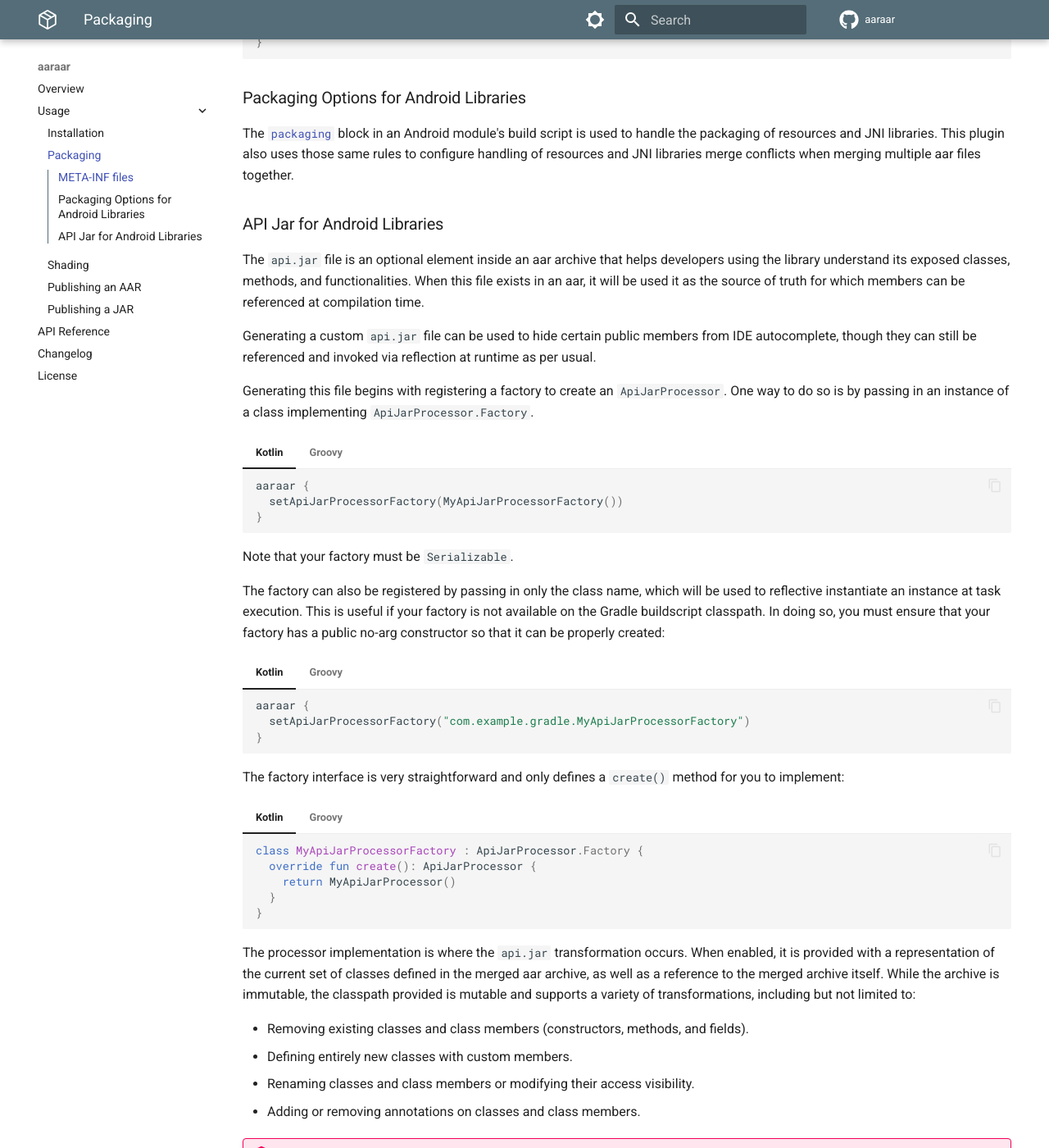
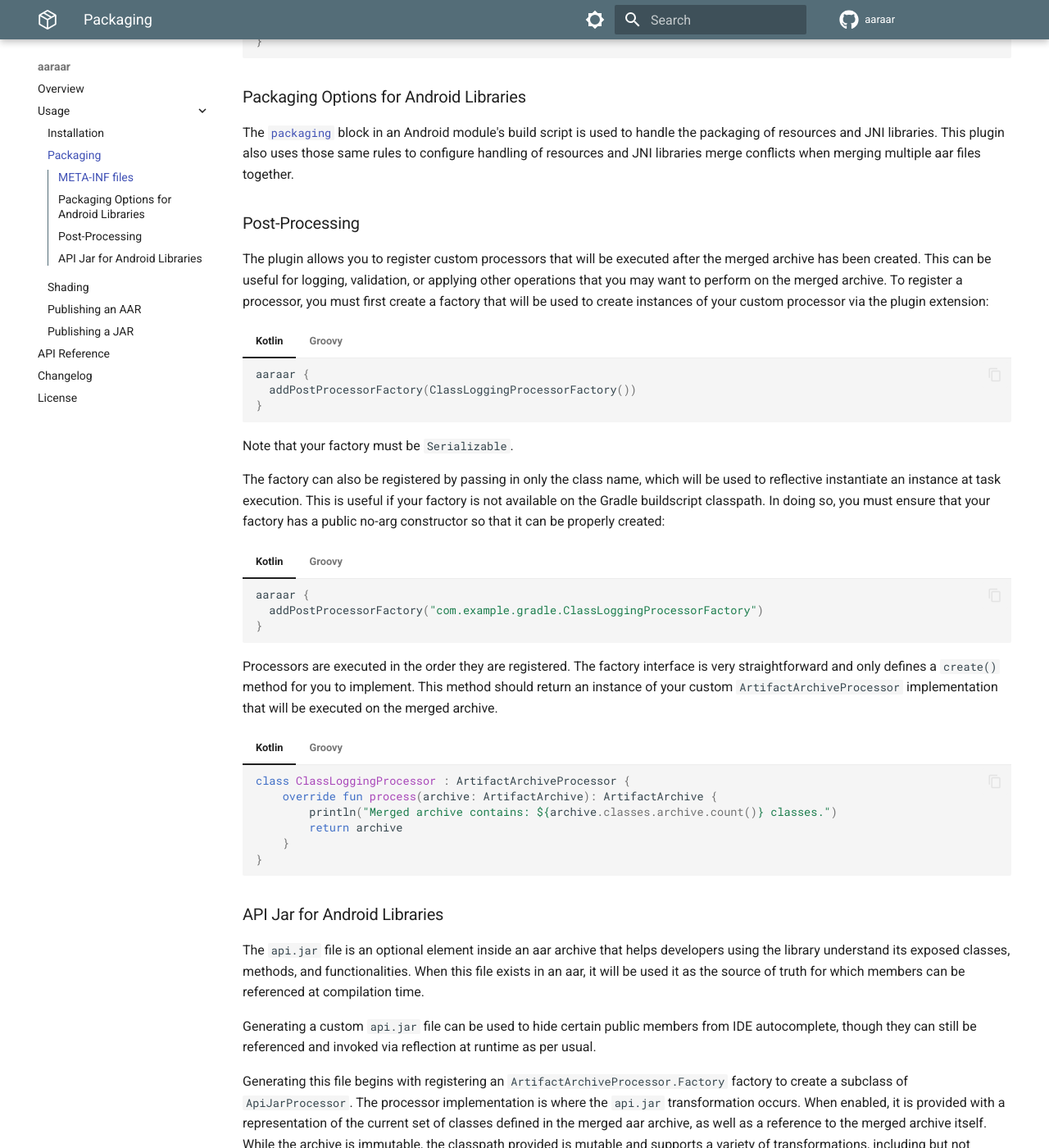
Before and after one commit to christiandeange/aaraar, an MkDocs documentation site: the page built from docs/packaging.md, in a window 1280 px wide and 1400 px high, scrolled down 1138 px. Shown: the whole window at 82% size. Built offline with MkDocs 1.6.1 and Material for MkDocs 9.7.7, drawn with Linux system fonts in a browser that asks for light colours; comment, search, counter and statistics services are not loaded.

Commit message:
Update packaging documentation

````diff
--- a/docs/packaging.md
+++ b/docs/packaging.md
@@ -95,23 +95,18 @@ an Android module's build script is used to handle the packaging of resources an
 those same rules to configure handling of resources and JNI libraries merge conflicts when merging multiple aar files
 together.
 
-### API Jar for Android Libraries
+### Post-Processing
 
-The `api.jar` file is an optional element inside an aar archive that helps developers using the library understand its
-exposed classes, methods, and functionalities. When this file exists in an aar, it will be used it as the source of
-truth for which members can be referenced at compilation time.
-
-Generating a custom `api.jar` file can be used to hide certain public members from IDE autocomplete, though they
-can still be referenced and invoked via reflection at runtime as per usual.
-
-Generating this file begins with registering a factory to create an `ApiJarProcessor`. One way to do so is by passing
-in an instance of a class implementing `ApiJarProcessor.Factory`.
+The plugin allows you to register custom processors that will be executed after the merged archive has been created.
+This can be useful for logging, validation, or applying other operations that you may want to perform on the merged
+archive. To register a processor, you must first create a factory that will be used to create instances of your custom
+processor via the plugin extension:
 
 === "Kotlin"
 
     ```kotlin
     aaraar {
-      setApiJarProcessorFactory(MyApiJarProcessorFactory())
+      addPostProcessorFactory(ClassLoggingProcessorFactory())
     }
     ```
 
@@ -119,7 +114,7 @@ in an instance of a class implementing `ApiJarProcessor.Factory`.
 
     ```groovy
     aaraar {
-      setApiJarProcessorFactory(new MyApiJarProcessorFactory())
+      addPostProcessorFactory(new ClassLoggingProcessorFactory())
     }
     ```
 
@@ -133,7 +128,7 @@ In doing so, you must ensure that your factory has a public no-arg constructor s
 
     ```kotlin
     aaraar {
-      setApiJarProcessorFactory("com.example.gradle.MyApiJarProcessorFactory")
+      addPostProcessorFactory("com.example.gradle.ClassLoggingProcessorFactory")
     }
     ```
 
@@ -141,37 +136,51 @@ In doing so, you must ensure that your factory has a public no-arg constructor s
 
     ```groovy
     aaraar {
-      setApiJarProcessorFactory("com.example.gradle.MyApiJarProcessorFactory")
+      addPostProcessorFactory("com.example.gradle.ClassLoggingProcessorFactory")
     }
     ```
 
-The factory interface is very straightforward and only defines a `create()` method for you to implement:
+Processors are executed in the order they are registered. The factory interface is very straightforward and only defines
+a `create()` method for you to implement. This method should return an instance of your custom
+`ArtifactArchiveProcessor` implementation that will be executed on the merged archive.
 
 === "Kotlin"
 
     ```kotlin
-    class MyApiJarProcessorFactory : ApiJarProcessor.Factory {
-      override fun create(): ApiJarProcessor {
-        return MyApiJarProcessor()
-      }
+    class ClassLoggingProcessor : ArtifactArchiveProcessor {
+        override fun process(archive: ArtifactArchive): ArtifactArchive {
+            println("Merged archive contains: ${archive.classes.archive.count()} classes.")
+            return archive
+        }
     }
     ```
 
 === "Groovy"
 
     ```groovy
-    class MyApiJarProcessorFactory implements ApiJarProcessor.Factory {
-      @Override
-      ApiJarProcessor create() {
-        return new MyApiJarProcessor()
-      }
+    class ClassLoggingProcessor implements ArtifactArchiveProcessor {
+        @Override
+        ArtifactArchive process(@NotNull ArtifactArchive archive) {
+            println "Merged archive contains: ${archive.classes.archive.size()} classes."
+            return archive
+        }
     }
     ```
 
-The processor implementation is where the `api.jar` transformation occurs. When enabled, it is provided with a
-representation of the current set of classes defined in the merged aar archive, as well as a reference to the merged
-archive itself. While the archive is immutable, the classpath provided is mutable and supports a variety of
-transformations, including but not limited to:
+### API Jar for Android Libraries
+
+The `api.jar` file is an optional element inside an aar archive that helps developers using the library understand its
+exposed classes, methods, and functionalities. When this file exists in an aar, it will be used it as the source of
+truth for which members can be referenced at compilation time.
+
+Generating a custom `api.jar` file can be used to hide certain public members from IDE autocomplete, though they
+can still be referenced and invoked via reflection at runtime as per usual.
+
+Generating this file begins with registering an `ArtifactArchiveProcessor.Factory` factory to create a subclass of
+`ApiJarProcessor`. The processor implementation is where the `api.jar` transformation occurs. When enabled, it is
+provided with a representation of the current set of classes defined in the merged aar archive, as well as a reference
+to the merged archive itself. While the archive is immutable, the classpath provided is mutable and supports a variety
+of transformations, including but not limited to:
 
 - Removing existing classes and class members (constructors, methods, and fields).
 - Defining entirely new classes with custom members.
````
Also changed, not shown: other parts of docs/packaging.md (+4 -4 lines).
